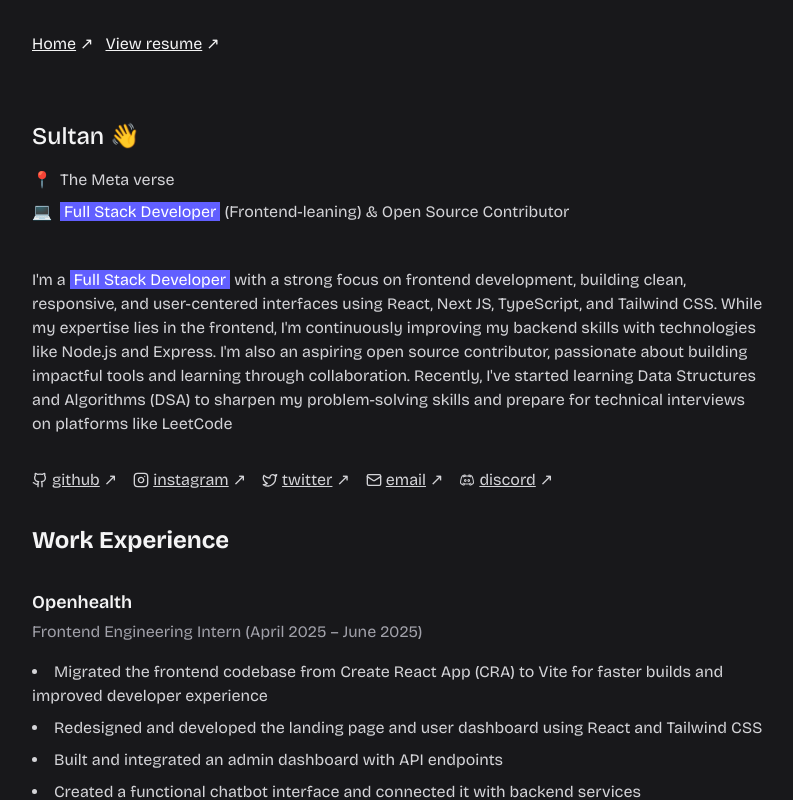
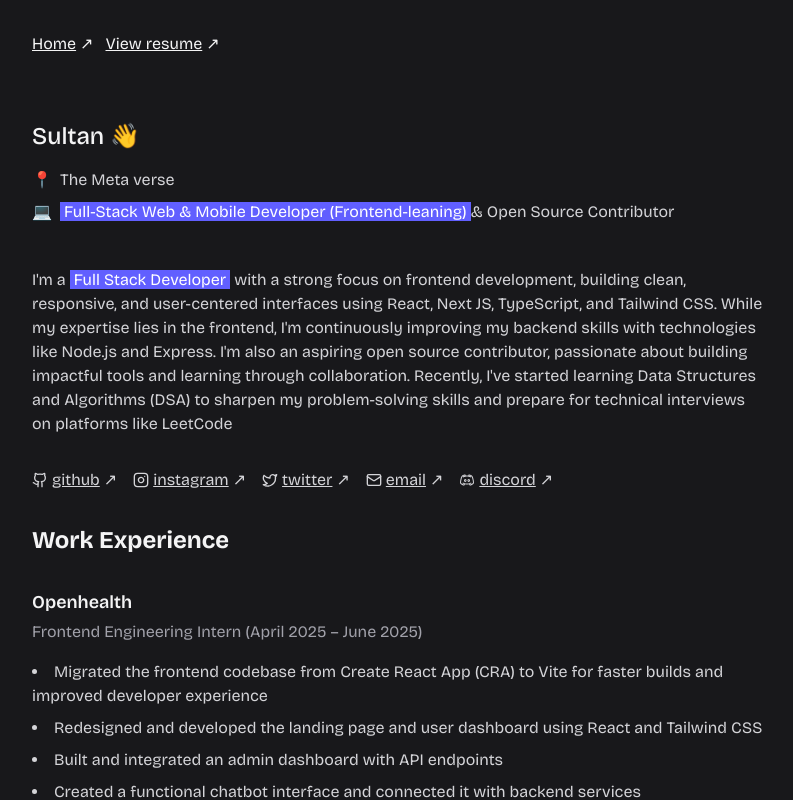
Before and after one commit to devsultan06/devsultan, a Next.js app: page / in a window 1280 px wide. Shown: the top 800 px of the page, without its empty margins (240-1033 px from the left). Built offline with nearby package versions, Linux system fonts and the light colour scheme; a web font is replaced by a local one.

Commit message:
Refactor HeroSection and TechStack components for improved readability and structure

```diff
--- a/components/BaseTemplate/hero.tsx
+++ b/components/BaseTemplate/hero.tsx
@@ -1,4 +1,3 @@
-
 import Link from "next/link";
 import { BaseTemplate } from "../../config/app-data/templates/base";
 import { UserSocialsData } from "../../config/user-data/socials";
@@ -42,7 +41,7 @@ export const HeroSection = () => {
                   {BaseTemplate.fullName} 👋
                 </h2>
               </BlurFade>
-              <BlurFade delay={0.0001*2} inView={true}>
+              <BlurFade delay={0.0001 * 2} inView={true}>
                 <div className="space-y-2 mb-6">
                   <p className="text-base text-zinc-300 flex items-center gap-2">
                     <span>📍</span> {BaseTemplate.location}
@@ -50,19 +49,30 @@ export const HeroSection = () => {
                   <p className="text-base text-zinc-300 flex items-start gap-2 ">
                     <span>💻</span>
                     <div>
-                      <span className="lol text-white px-1">Full Stack Developer</span> (Frontend-leaning) & Open Source Contributor
+                      <span className="lol text-white px-1">
+                        Full-Stack Web & Mobile Developer (Frontend-leaning)
+                      </span>
+                      & Open Source Contributor
                     </div>
                   </p>
                 </div>
               </BlurFade>
-
             </div>
-
-
           </div>
 
           <p className="text-base text-zinc-300 leading-relaxed mb-8  break-words">
-            I&apos;m a  <span className="lol text-white px-1">Full Stack Developer</span> with a strong focus on frontend development, building clean, responsive, and user-centered interfaces using React, Next JS, TypeScript, and Tailwind CSS. While my expertise lies in the frontend, I&apos;m continuously improving my backend skills with technologies like Node.js and Express. I&apos;m also an aspiring open source contributor, passionate about building impactful tools and learning through collaboration. Recently, I&apos;ve started learning Data Structures and Algorithms (DSA) to sharpen my problem-solving skills and prepare for technical interviews on platforms like LeetCode
+            I&apos;m a{" "}
+            <span className="lol text-white px-1">Full Stack Developer</span>{" "}
+            with a strong focus on frontend development, building clean,
+            responsive, and user-centered interfaces using React, Next JS,
+            TypeScript, and Tailwind CSS. While my expertise lies in the
+            frontend, I&apos;m continuously improving my backend skills with
+            technologies like Node.js and Express. I&apos;m also an aspiring
+            open source contributor, passionate about building impactful tools
+            and learning through collaboration. Recently, I&apos;ve started
+            learning Data Structures and Algorithms (DSA) to sharpen my
+            problem-solving skills and prepare for technical interviews on
+            platforms like LeetCode
           </p>
 
           {/* social links start */}
--- a/components/BaseTemplate/stack.tsx
+++ b/components/BaseTemplate/stack.tsx
@@ -2,7 +2,16 @@
 export const TechStackGroups = [
   {
     title: "Frontend",
-        items: ["React", "Next.js", "TypeScript", "Tailwind CSS", "Firebase", "Shadcn/Material UI"],
+    items: [
+      "React",
+      "Next.js",
+      "TypeScript",
+      "Tailwind CSS",
+      "React Native",
+      "Flutter",
+      "Firebase",
+      "Shadcn/Material UI",
+    ],
   },
   {
     title: "Backend",
@@ -12,17 +21,15 @@ export const TechStackGroups = [
     title: "Tools",
     items: ["Git", "GitHub", "Postman", "Figma", "Vercel", "Vscode"],
   },
-
 ];
-
 
 export const TechStackSection = () => {
   return (
     <section className="container mx-auto px-4 mb-16">
       <h2 className="text-2xl font-bold mb-2">My Tech Stack</h2>
       <p className="text-base text-zinc-300 flex  mb-8 items-start gap-2">
-                <span>🧑‍💻</span>     Tools I rely on daily to build clean, scalable, and delightful digital experiences, from code to deployment.
-
+        <span>🧑‍💻</span> Tools I rely on daily to build clean, scalable, and
+        delightful digital experiences, from code to deployment.
       </p>
       <div className="grid grid-cols-1 md:grid-cols-2 lg:grid-cols-2 gap-8">
         {TechStackGroups.map((group, index) => (
```
Lines whose indentation alone changed are shown as unchanged.
